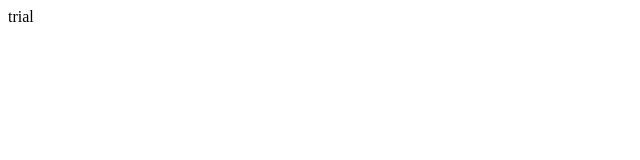
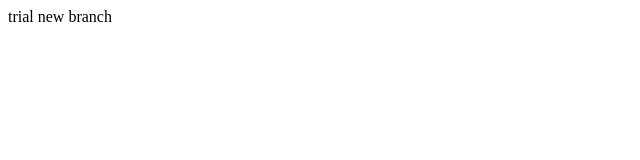
Before and after one commit to dmanascs25-svg/skill-lab-API-, a website: page github.html in a window 1280 px wide. Shown: the full height of the page, 0-640 px from the left. Drawn offline with Linux system fonts and the light colour scheme.

Commit message:
for new branch

```diff
--- a/github.html
+++ b/github.html
@@ -6,6 +6,6 @@
     <title>GITHUB</title>
 </head>
 <body>
-    trial
+    trial new branch
 </body>
 </html>
```
